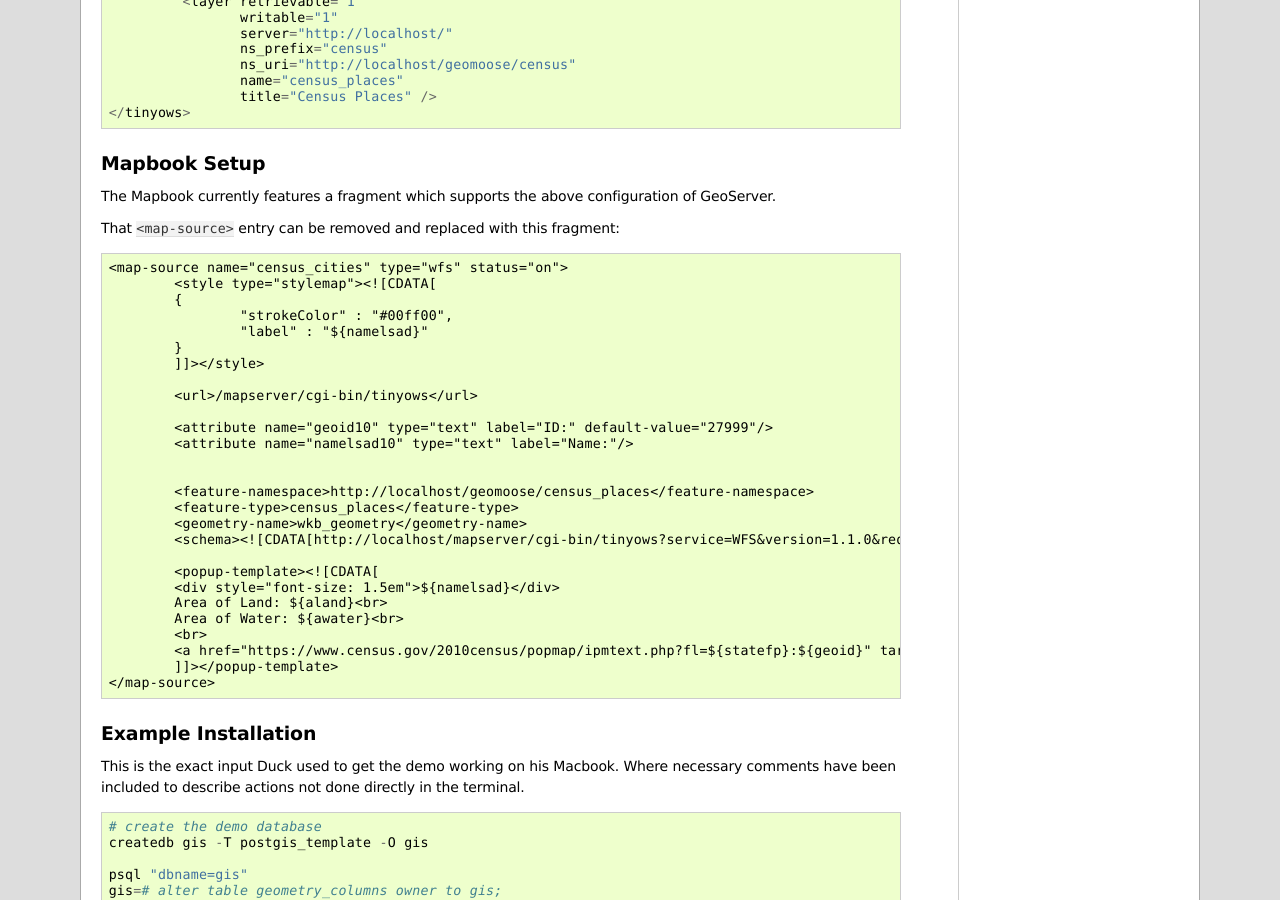
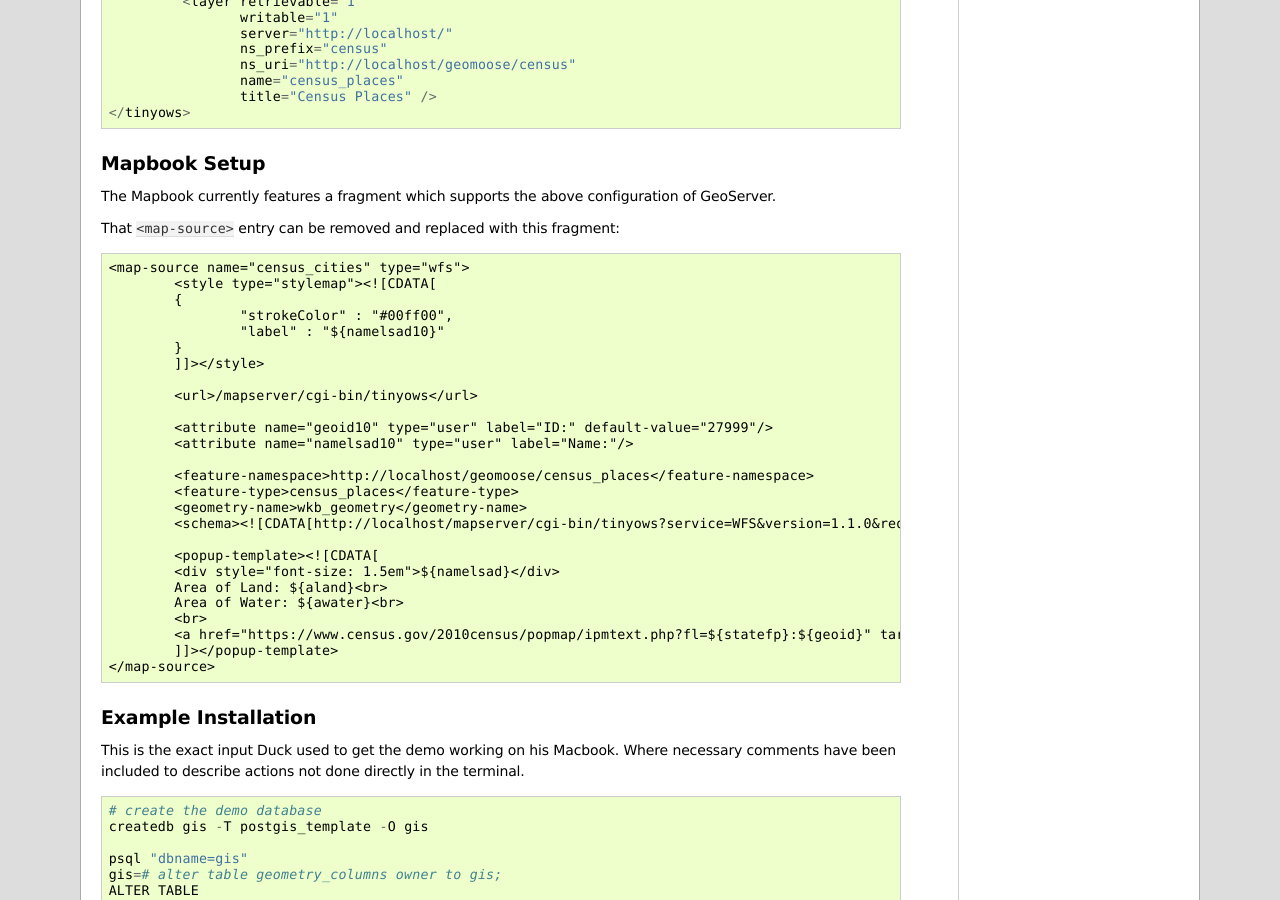
Before and after one commit to geomoose/geomoose-docs, a Sphinx documentation site: the page built from source/docs/vector_layers/tinyows_setup.txt, in a window 1280 px wide and 900 px high, scrolled down 1252 px. Built offline with Sphinx 7.4.7, drawn with Linux system fonts in a browser that asks for light colours.

Commit message:
Fixed editing info, removed status=on default

```diff
--- a/source/docs/vector_layers/tinyows_setup.txt
+++ b/source/docs/vector_layers/tinyows_setup.txt
@@ -76,19 +76,18 @@ The Mapbook currently features a fragment which supports the above configuration
 
 That ``<map-source>`` entry can be removed and replaced with this fragment::
 
-	<map-source name="census_cities" type="wfs" status="on">
+	<map-source name="census_cities" type="wfs">
 		<style type="stylemap"><![CDATA[
 		{
 			"strokeColor" : "#00ff00",
-			"label" : "${namelsad}"
+			"label" : "${namelsad10}"
 		}
 		]]></style>
 
 		<url>/mapserver/cgi-bin/tinyows</url>
 
-		<attribute name="geoid10" type="text" label="ID:" default-value="27999"/>
-		<attribute name="namelsad10" type="text" label="Name:"/>
-
+		<attribute name="geoid10" type="user" label="ID:" default-value="27999"/>
+		<attribute name="namelsad10" type="user" label="Name:"/>
 
 		<feature-namespace>http://localhost/geomoose/census_places</feature-namespace>
 		<feature-type>census_places</feature-type>
```
